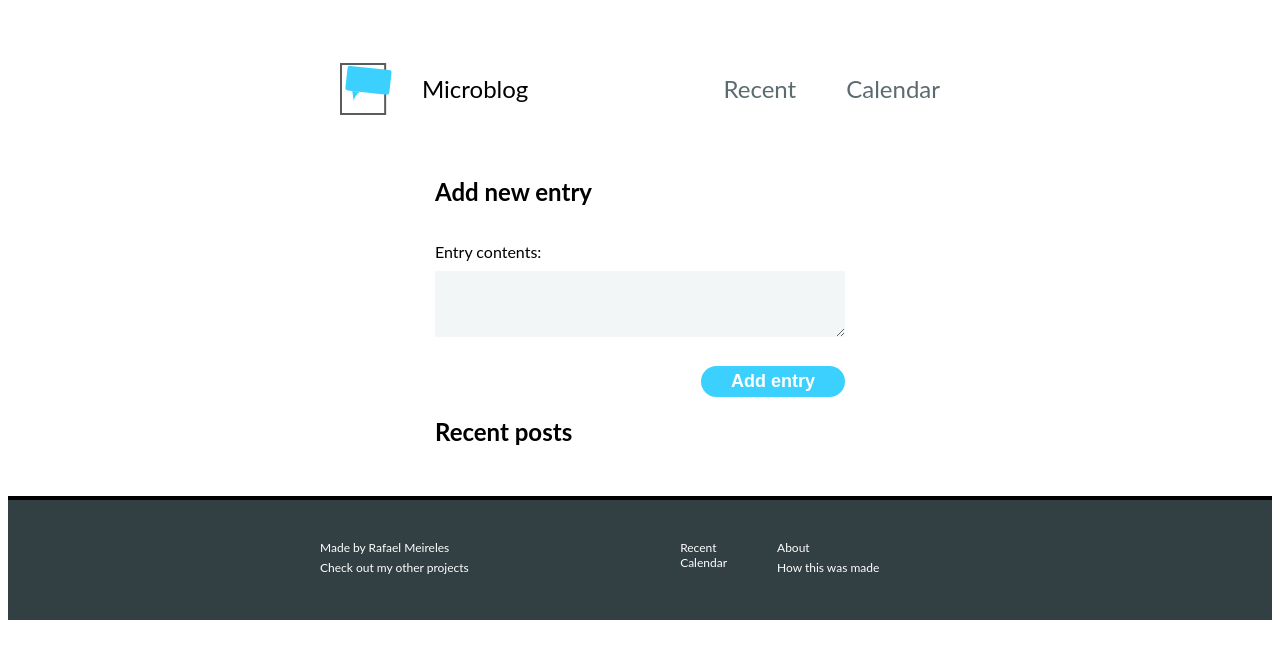
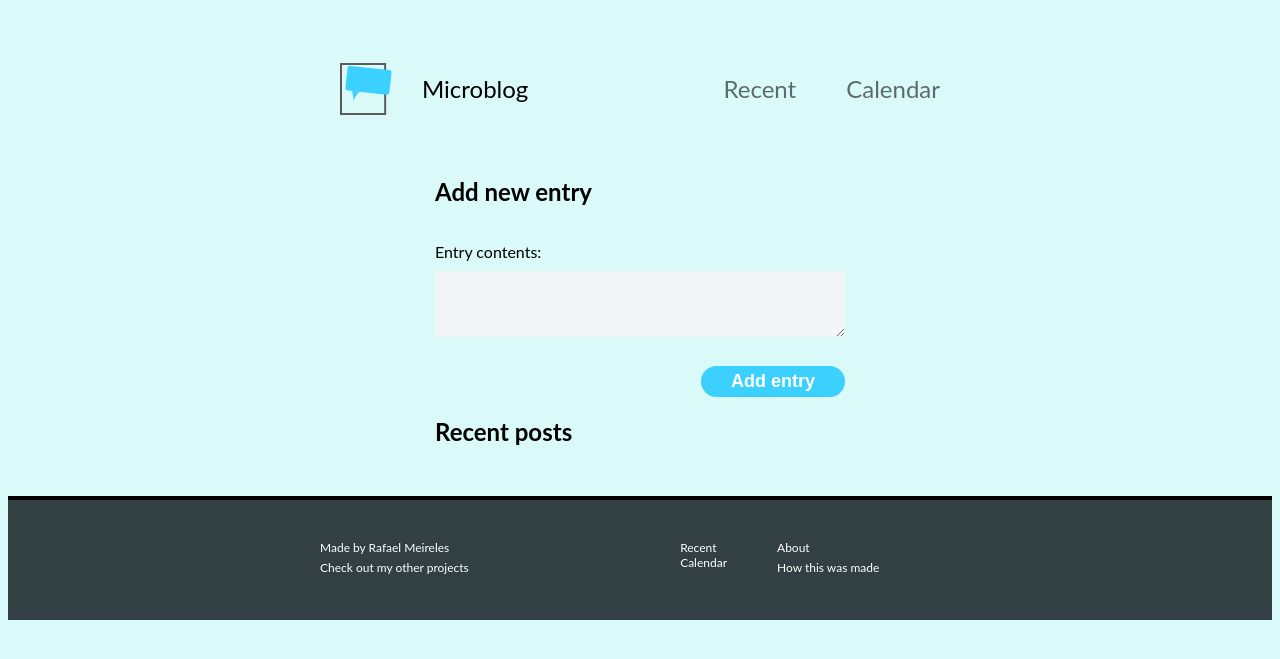
Before and after one commit to rafael-hsm/microblog_flask, a Flask app: page / in a window 1280 px wide. Shown: the top 659 px of the page. Run offline with Flask 3, Linux system fonts and the light colour scheme; data that the repository does not hold is empty.

Commit message:
update background-colo

```diff
--- a/static/css/style.css
+++ b/static/css/style.css
@@ -10,6 +10,7 @@ html {
 
 body {
     box-sizing: border-box;
+    background-color: rgb(218, 250, 250);
 }
 
 .navbar {
```
